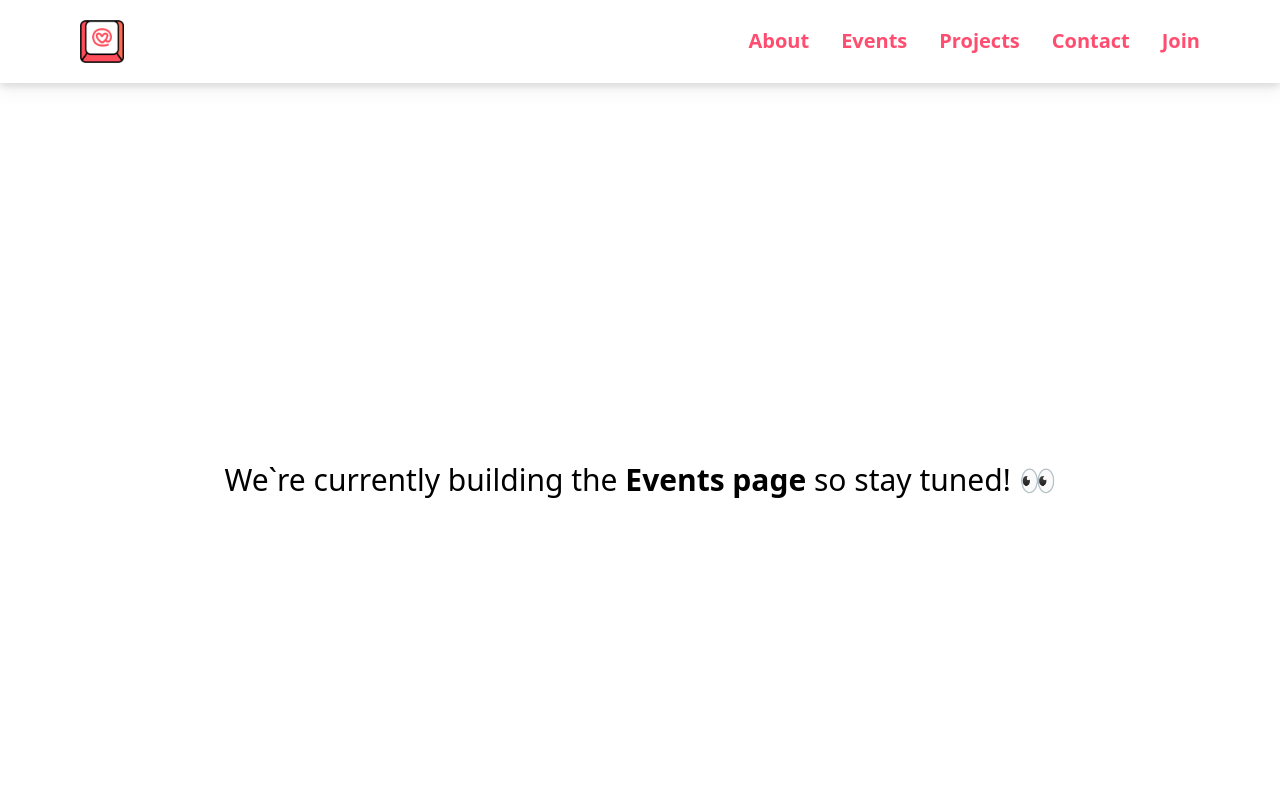
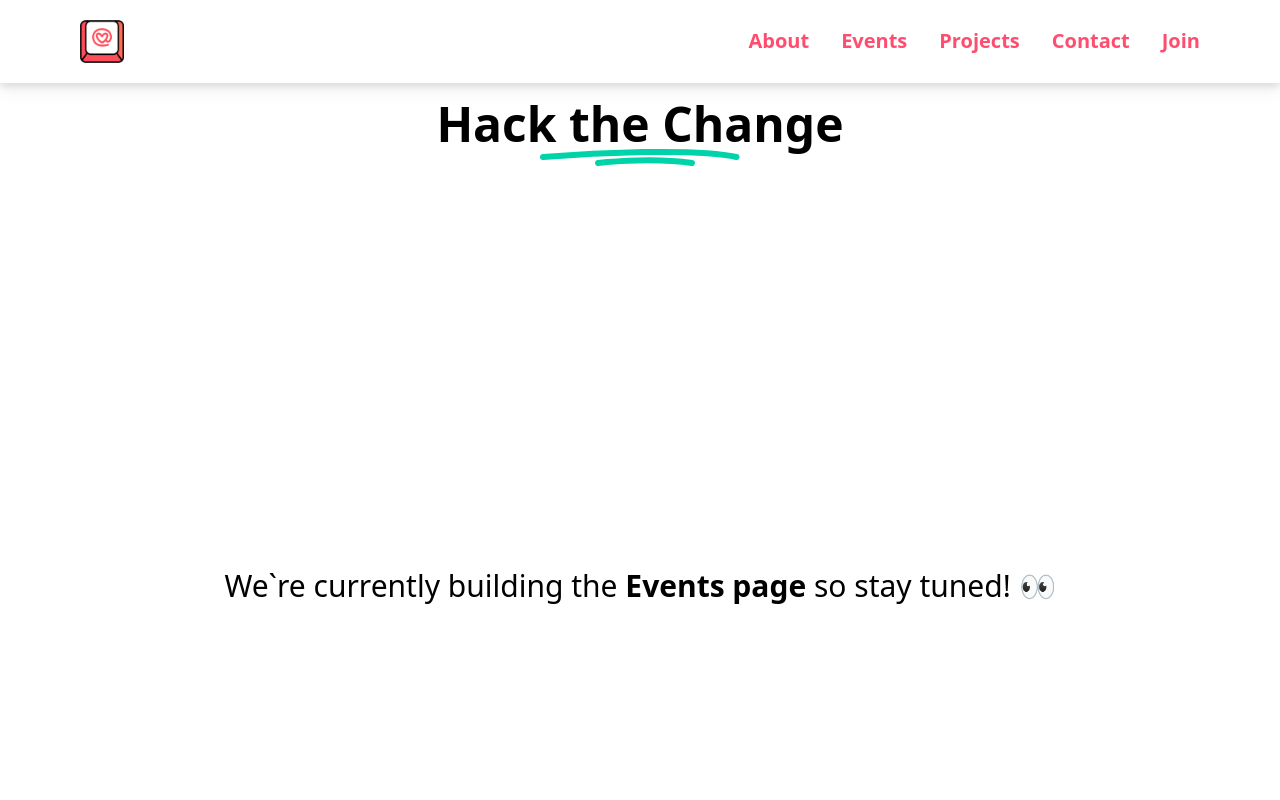
Before and after one commit to Code-the-Change-YYC/code-the-change-yyc-site, a Next.js app: page /events in a window 1280 px wide. Shown: the top 800 px of the page. Built offline with nearby package versions, Linux system fonts and the light colour scheme; a web font is replaced by a local one.

Commit message:
Added hackathon timeline component

```diff
--- /dev/null
+++ b/components/HackathonTimeline.jsx
@@ -0,0 +1,20 @@
+import Heading from './Heading';
+import Image from 'next/image';
+import { UnderlineTypes } from '../utils/underlineType';
+
+const HACKATHON_TIMELINE_CONTAINER = 'bg-white';
+const HACKATHON_TIMELINE_HEADER = 'text-center'
+
+const HackathonTimeline = () => {
+    return (
+        <div className={HACKATHON_TIMELINE_CONTAINER}>
+            <div>
+                <div className={HACKATHON_TIMELINE_HEADER}>
+                    <Heading classes='text-black' underlineType={UnderlineTypes.GREEN_LONG_UNDERLINE}>Hack the Change</Heading>
+                </div>
+            </div>
+        </div>
+    );
+}
+
+export default HackathonTimeline;
--- a/pages/events/index.js
+++ b/pages/events/index.js
@@ -1,9 +1,11 @@
 import EventsPlaceholder from '../../components/EventsPlaceholder';
+import HackathonTimeline from '../../components/HackathonTimeline';
 
 const Events = () => {
   const placeholder = 'Events page';
   return (
     <>
+      <HackathonTimeline />
       <EventsPlaceholder placeholder={placeholder} />
     </>
   );
```
